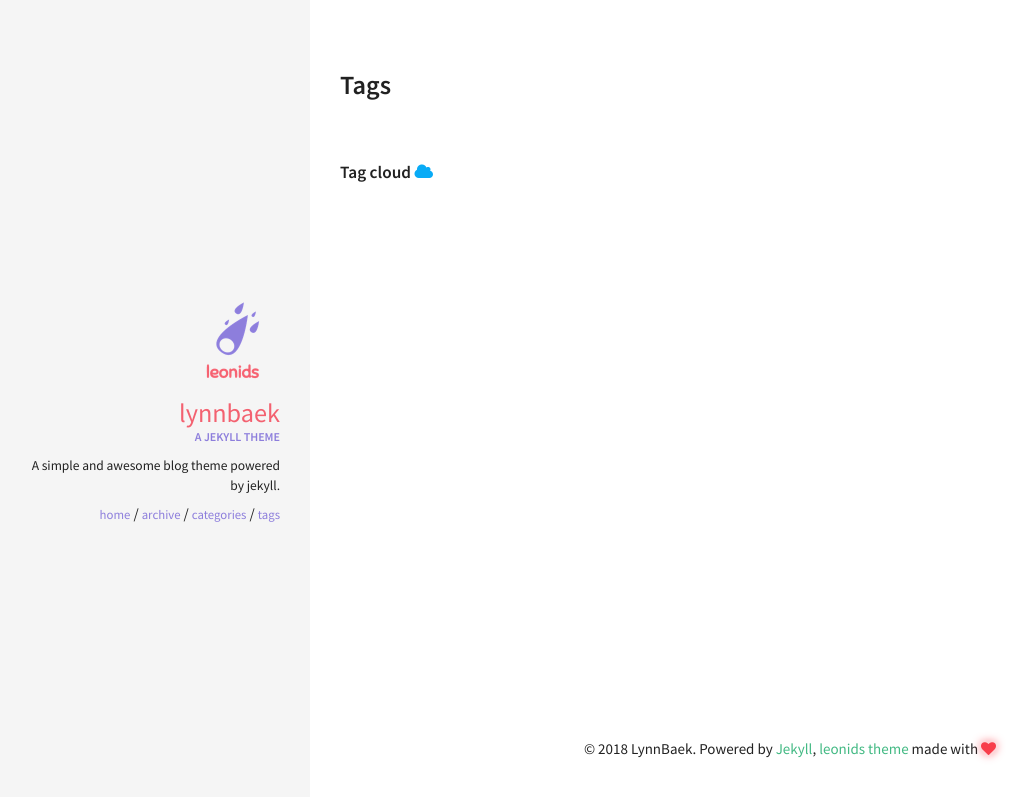
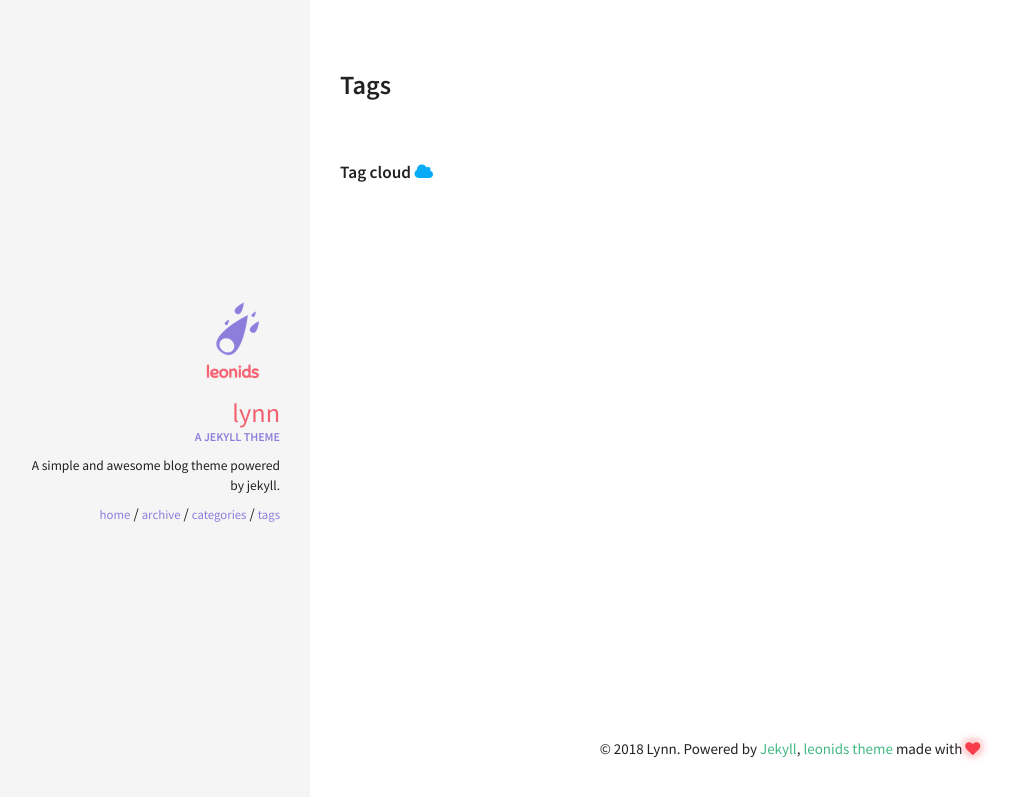
Before and after one commit to LynnBaek/LynnBaek, a Jekyll site: the page built from tags.html, in a window 1280 px wide. Shown: the top 797 px of the page, without its empty margins (10-1042 px from the left). Built offline with Jekyll 4.4.1, drawn with Linux system fonts in a browser that asks for light colours.

Commit message:
lynn으로 name변경

```diff
--- a/_config.yml
+++ b/_config.yml
@@ -33,7 +33,7 @@ kramdown:
 ####################################
 #
 owner:
-  name: LynnBaek
+  name: Lynn
   avatar: leonids-logo.png
   job: "A jekyll theme"
   bio: "A simple and awesome blog theme powered by jekyll."
```
